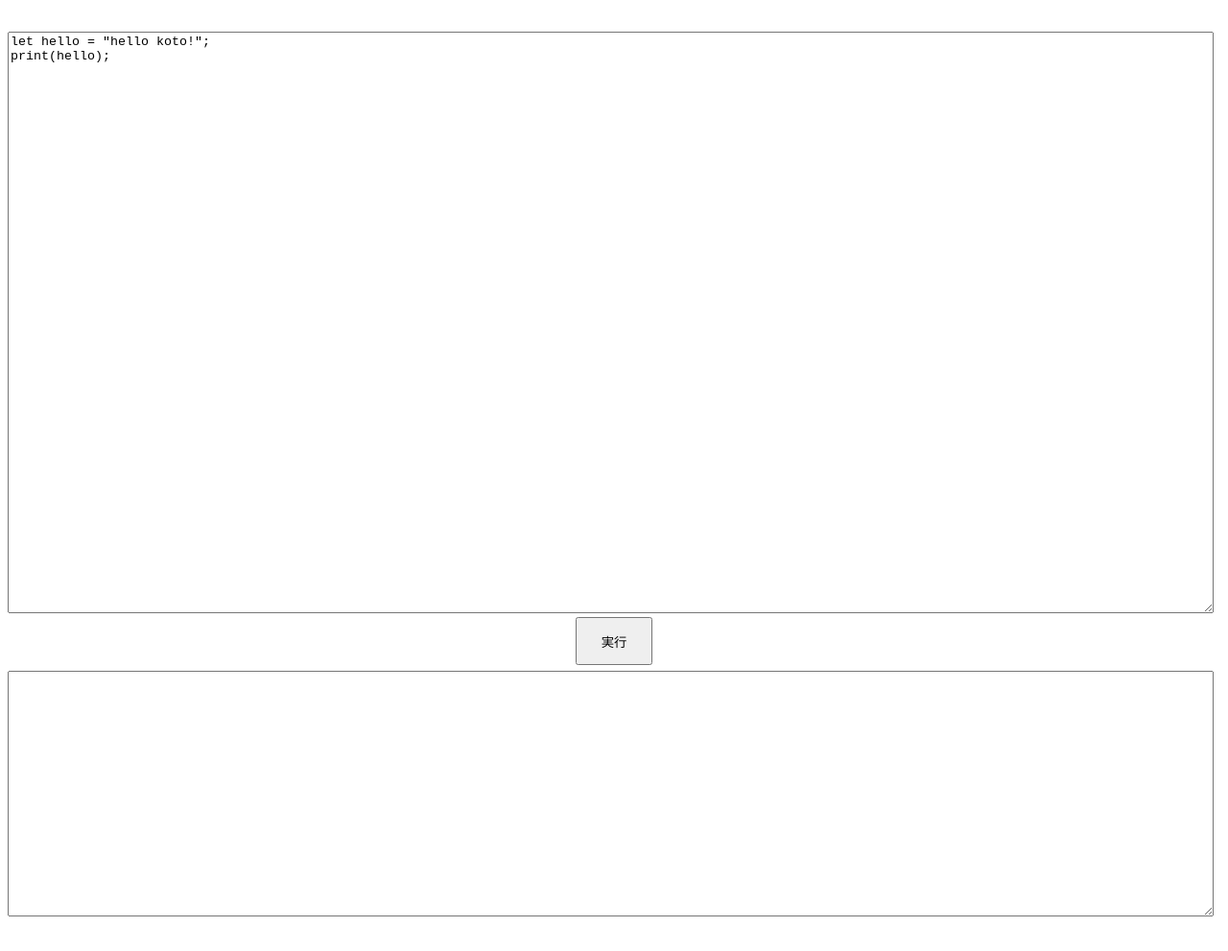
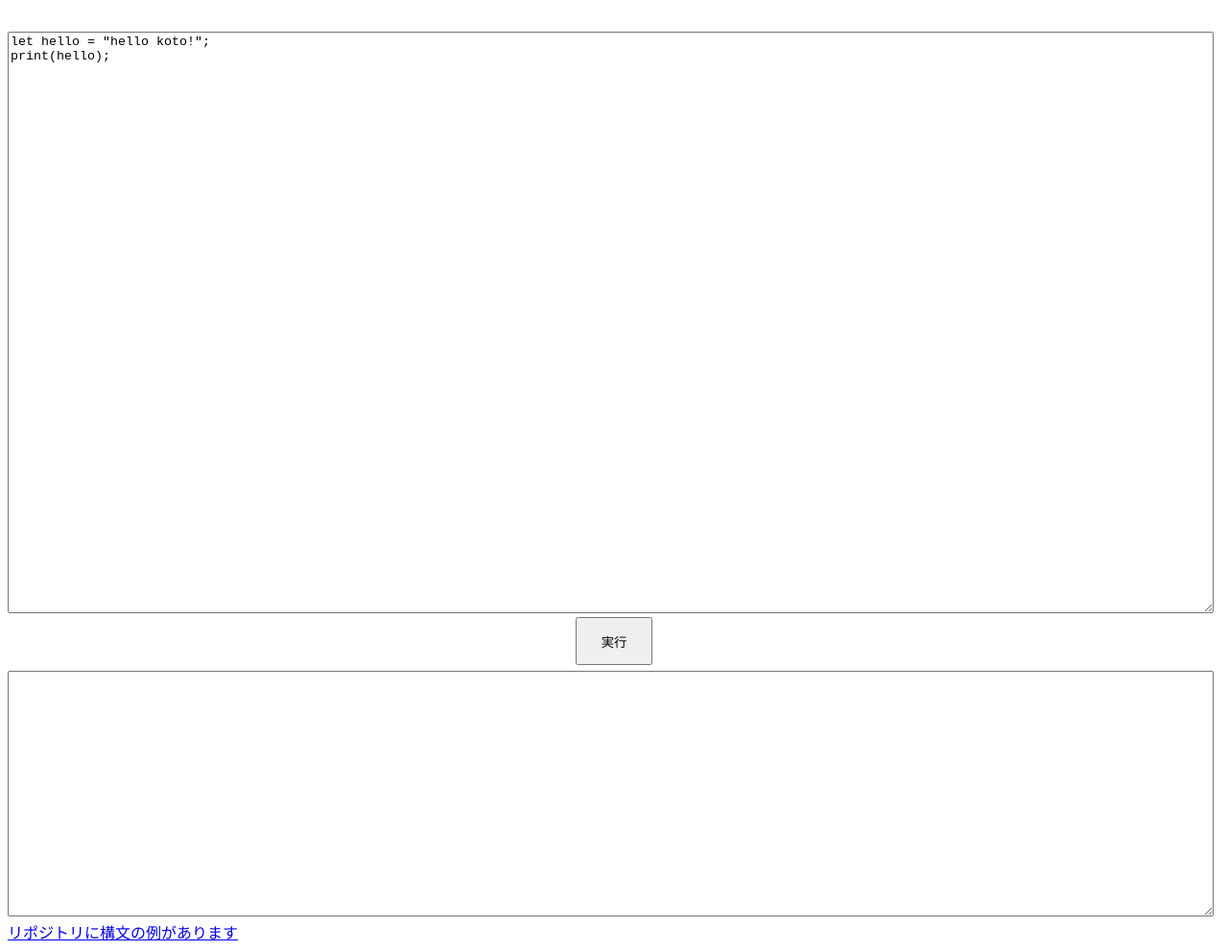
Before and after one commit to garebareDA/koto, a website built with webpack: page static/index.html in a window 1280 px wide. Shown: the whole page at 96% size. Before the commit the page ends 967 px from the top, so only its background shows below. Built offline with nearby package versions, Linux system fonts and the light colour scheme.

```diff
--- a/static/index.html
+++ b/static/index.html
@@ -13,5 +13,8 @@
     </div>
     <textarea readonly id="result" style="width: 99%; height: 250px;"></textarea>
     <script src="index.js"></script>
+    <div>
+    <a href="https://github.com/garebareDA/koto">リポジトリに構文の例があります</a>
+    </div>
   </body>
 </html>
```
Also changed, not shown: js/server.js (+4 -4 lines), package.json (+4 -8 lines), dist/404.html (added), dist/index.html, firebase.json (added), 3 other files.
